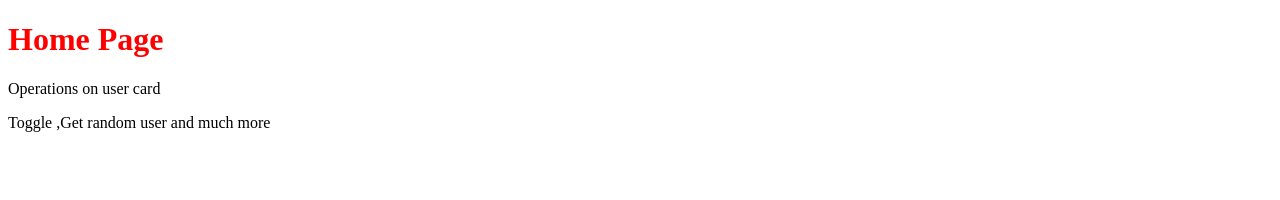
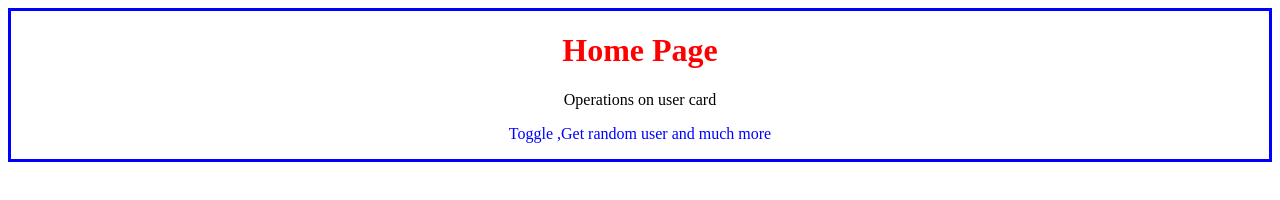
Before and after one commit to jakkaanjali/autosuggest, a website: page frontend/index.html in a window 1280 px wide. Drawn offline with Linux system fonts and the light colour scheme.

Commit message:
firstpart

```diff
--- a/frontend/index.css
+++ b/frontend/index.css
@@ -13,3 +13,10 @@
     border:3px solid blue;
 
 }
+#home-intro:hover{
+    background-color: lightblue;
+}
+#p2
+{
+    color:blue;
+}
--- a/frontend/index.html
+++ b/frontend/index.html
@@ -7,10 +7,10 @@
     <link rel="stylesheet" href="index.css">
 </head>
 <body>
-    <div id="#home-intro">
+    <div id="home-intro">
    <h1>Home Page</h1>
-   <p>Operations on user card</p>
-   <p>Toggle ,Get random user and much more</p>
+   <p id="p1">Operations on user card</p>
+   <p id="p2">Toggle ,Get random user and much more</p>
     <script src="index.js"></script>
     </div>
 </body>
```
